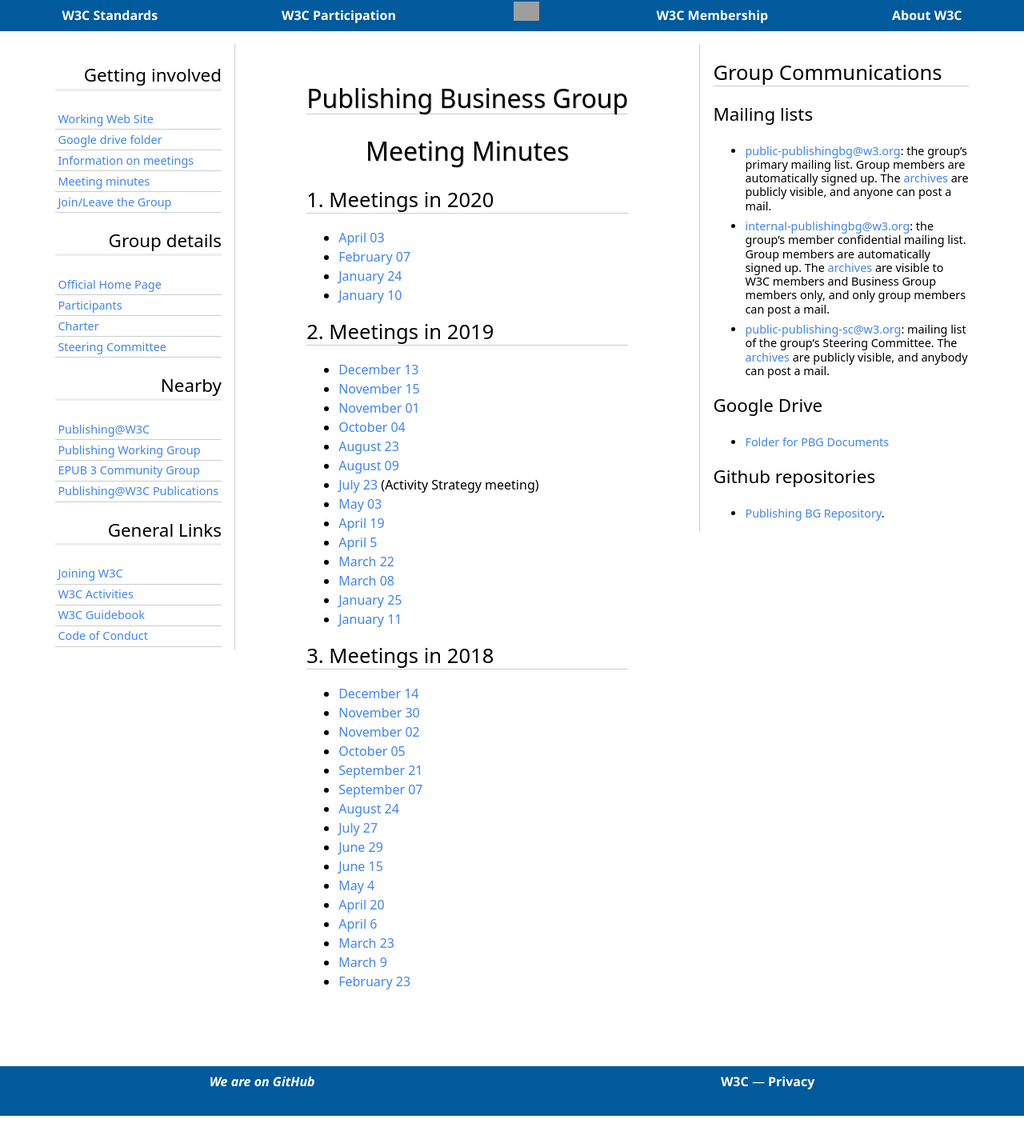
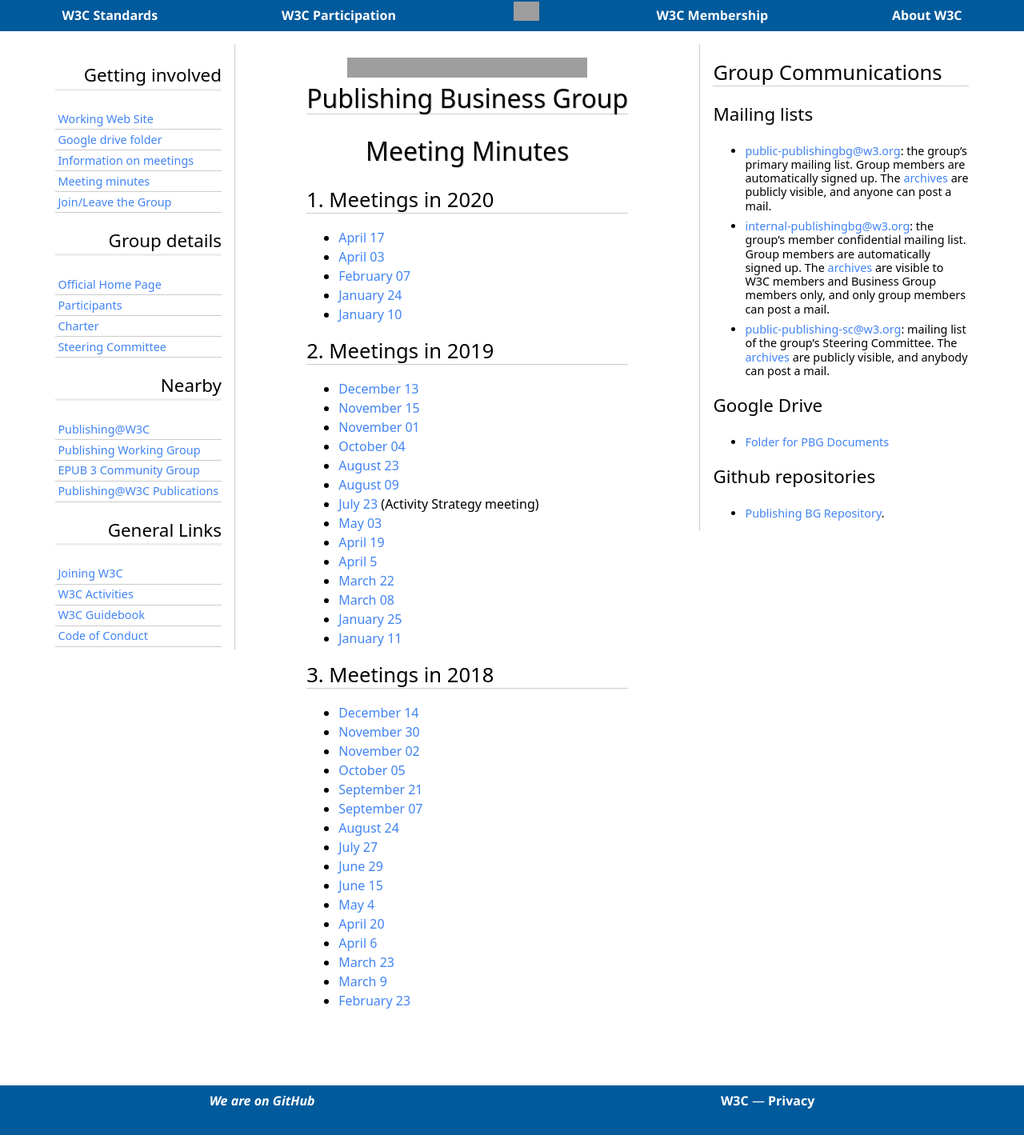
Before and after one commit to w3c/publ-bg, a Jekyll site: the page built from Steering_Committee/Meetings/index.md, in a window 1280 px wide. Shown: the whole page at 80% size. Built offline with Jekyll 4.4.1, drawn with Linux system fonts in a browser that asks for light colours; some web fonts are replaced; our own code applies the rules of GitHub Pages for plain Markdown files; before the commit the page ends 1395 px from its top, so only the background shows below that; grey boxes are pictures that could not be loaded.

Commit message:
index to minutes

```diff
--- a/Steering_Committee/Meetings/index.md
+++ b/Steering_Committee/Meetings/index.md
@@ -5,7 +5,7 @@ layout: default
 # Meeting Minutes
 
 ## Meetings in 2020
-
+* [April 17](https://www.w3.org/2020/04/17-pbgsc-minutes.html)
 * [April 03](https://www.w3.org/2020/04/03-pbgsc-minutes.html)
 * [February 07](./2020/2020-02-07-pbgsc)
 * [January 24](./2020/2020-01-24-pbgsc)
```
